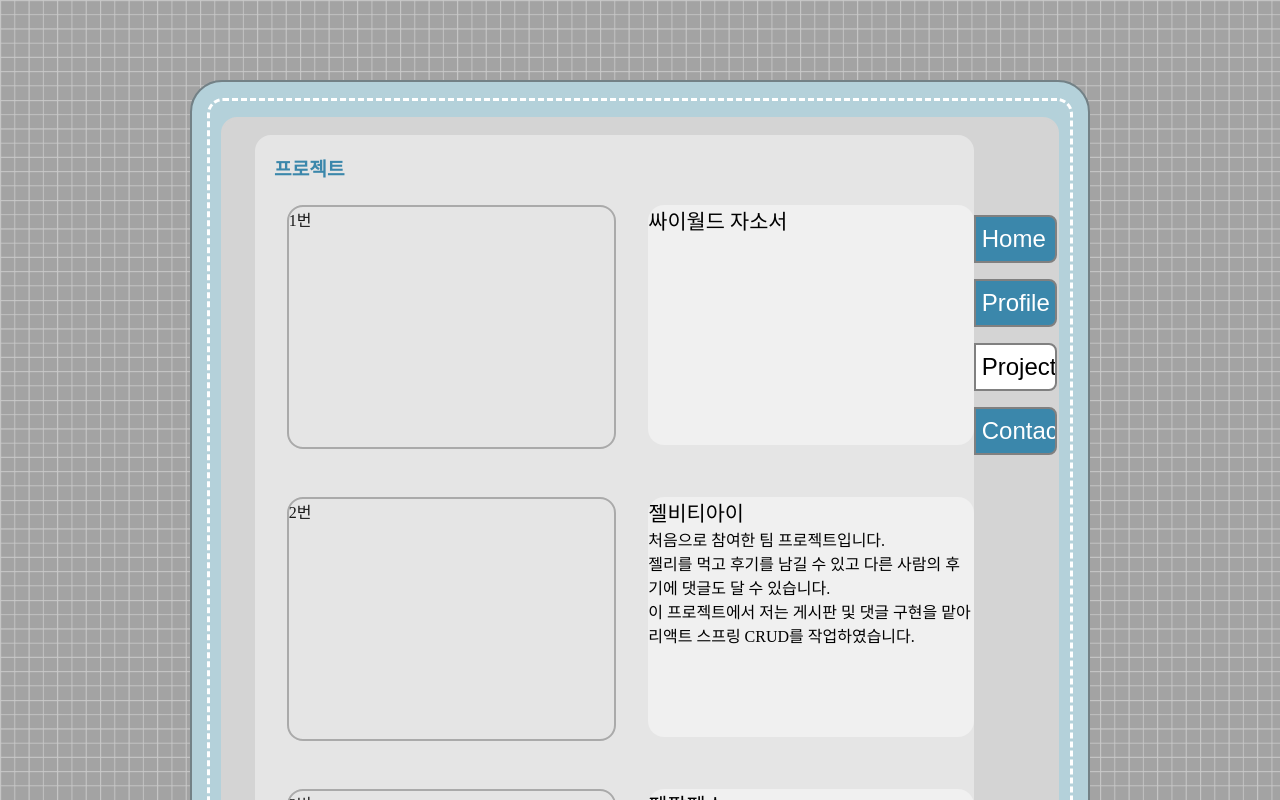
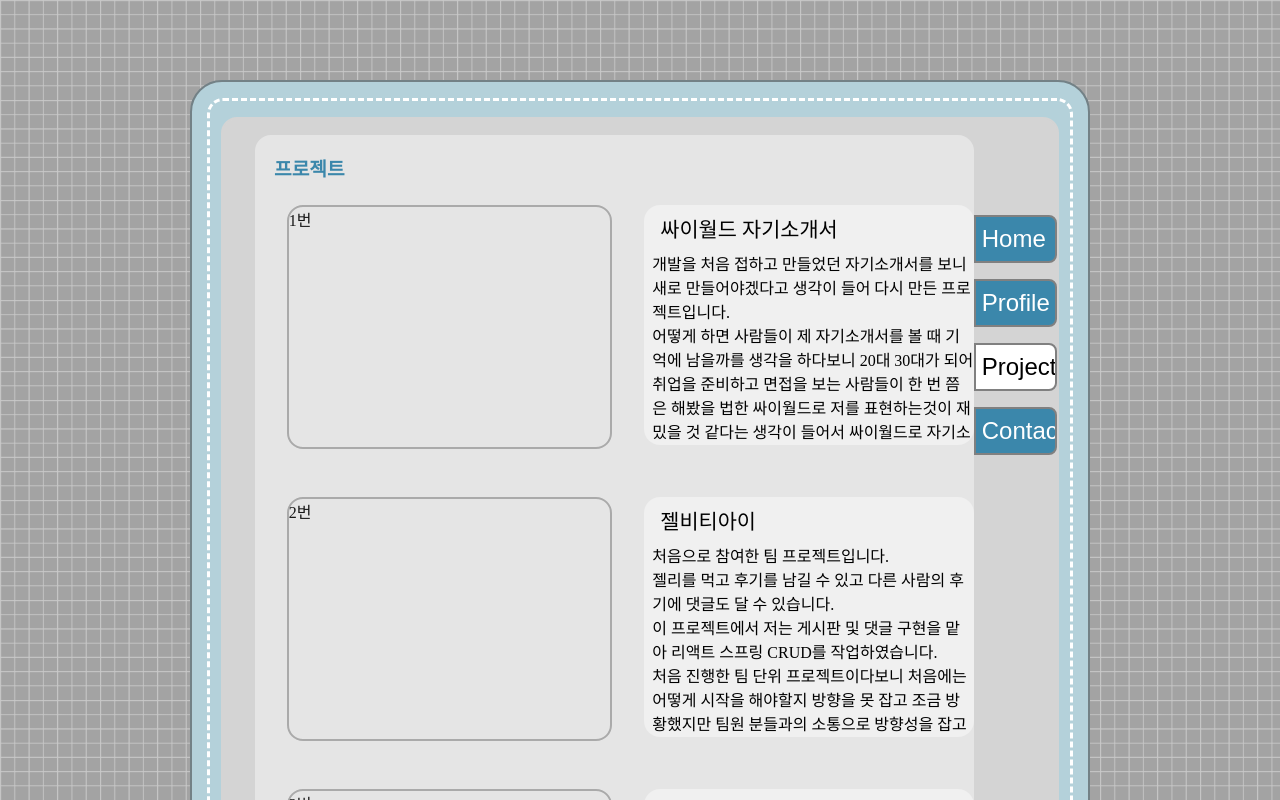
Before and after one commit to jaeho13/Cyworld, a React (Create React App) app in the folder CYWORLD/: page /project in a window 1280 px wide. Built offline with nearby package versions, Linux system fonts and the light colour scheme.

Commit message:
Add files via upload

```diff
--- a/CYWORLD/src/Components/Project.jsx
+++ b/CYWORLD/src/Components/Project.jsx
@@ -35,7 +35,10 @@ const Project = () => {
                                     <Bind2>
                                         <Contents>1번</Contents>
                                         <ContentsDetail>
-                                            <ContentsDetailTitle>싸이월드 자소서</ContentsDetailTitle>
+                                            <ContentsDetailTitle>싸이월드 자기소개서</ContentsDetailTitle>
+                                            개발을 처음 접하고 만들었던 자기소개서를 보니 새로 만들어야겠다고 생각이 들어 다시 만든 프로젝트입니다.<br />
+                                            {/* 멘트 수정 필요 */}
+                                            어떻게 하면 사람들이 제 자기소개서를 볼 때 기억에 남을까를 생각을 하다보니 20대 30대가 되어 취업을 준비하고 면접을 보는 사람들이 한 번 쯤은 해봤을 법한 싸이월드로 저를 표현하는것이 재밌을 것 같다는 생각이 들어서 싸이월드로 자기소개서 프로젝트를 진행하기로 생각했습니다.<br />
 
                                         </ContentsDetail>
 
@@ -48,6 +51,8 @@ const Project = () => {
                                             처음으로 참여한 팀 프로젝트입니다. <br />
                                             젤리를 먹고 후기를 남길 수 있고 다른 사람의 후기에 댓글도 달 수 있습니다. <br />
                                             이 프로젝트에서 저는 게시판 및 댓글 구현을 맡아 리액트 스프링 CRUD를 작업하였습니다. <br />
+                                            처음 진행한 팀 단위 프로젝트이다보니 처음에는 어떻게 시작을 해야할지 방향을 못 잡고 조금 방황했지만 팀원 분들과의 소통으로 방향성을 잡고 제가 맡은 일을 진행할 수 있었습니다. <br />
+                                            이 프로젝트를 하면서 배운 점은 소통이 얼마나 중요한지를 깨달았고 리액트와 스프링을 이용한 게시판 댓글 등 CRUD를 한층 더 깊게 이해할 수 있었습니다. <br />
                                         </ContentsDetail>
                                     </Bind2>
 
@@ -173,6 +178,7 @@ const ContentsDetail = styled.div`
     margin-left: 2rem;
     margin-bottom: 3rem;
     border-radius: 1rem;
+    padding-left: 0.5rem;
     /* border: 2px solid red; */
     background-color: rgba(255, 255, 255, 0.4);
     overflow: auto; /* 스크롤 추가 */
@@ -182,6 +188,7 @@ const ContentsDetail = styled.div`
 
 const ContentsDetailTitle = styled.div`
     font-size: 1.3rem;
+    padding: 0.5rem;
  `
 
 
```
